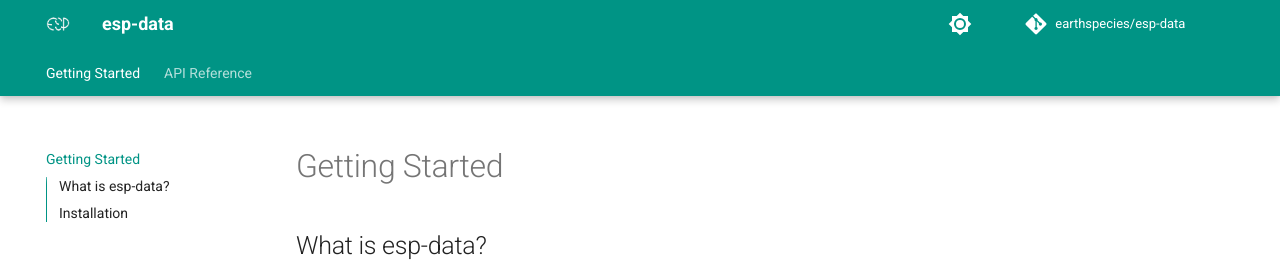
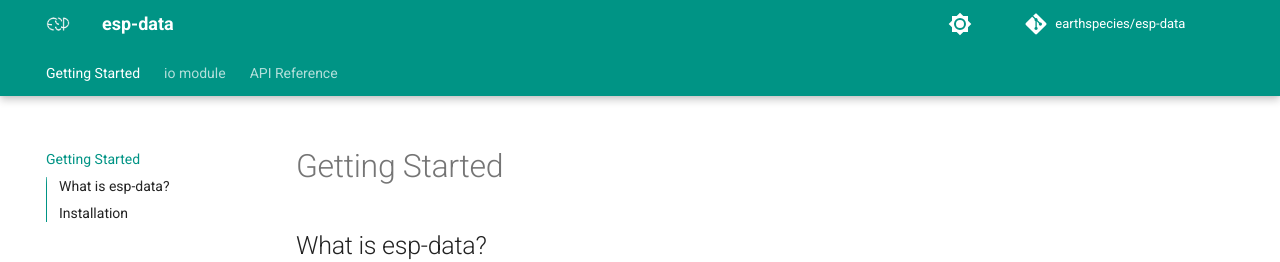
Before and after one commit to earthspecies/alp-data, an MkDocs documentation site: the page built from docs/index.md, in a window 1280 px wide. Shown: the top 262 px of the page. Built offline with MkDocs 1.6.1 and Material for MkDocs 9.7.7, drawn with Linux system fonts in a browser that asks for light colours; comment, search, counter and statistics services are not loaded.

Commit message:
Added to mkdocs.yml

```diff
--- a/mkdocs.yml
+++ b/mkdocs.yml
@@ -11,6 +11,7 @@
 
 nav:
   - Getting Started: index.md
+  - io module: io.md
   - API Reference: reference.md
 
 theme:
```
